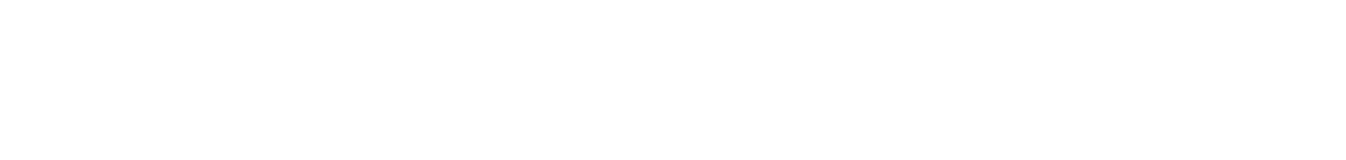
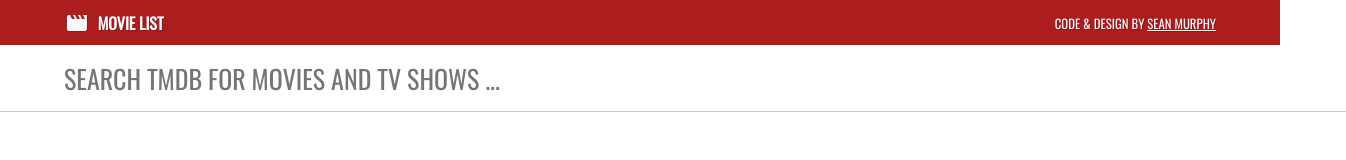
Before and after one commit to nazarja/movie-list, a website: page index.html in a window 1280 px wide. Shown: the whole page, 1346 px wide, since content can reach past the window. Drawn offline with nearby package versions, Linux system fonts and the light colour scheme; files that its build step writes are made by us from their sources.

Commit message:
Added topbar and search input

```diff
--- /dev/null
+++ b/app/js/src/search.js
@@ -0,0 +1,13 @@
+
+/*=========================================================
+    Add event listener to search input
+
+    Only call to the tmdb api after 4 characters to reduce
+    unnecessary api calls.
+=========================================================*/
+
+const searchInput = document.querySelector('#search-input');
+const searchResults = document.querySelector('#search-results');
+searchInput.addEventListener('input', () => {
+    const input = searchInput.value;
+});
--- /dev/null
+++ b/app/styles/css/styles.css
@@ -0,0 +1,72 @@
+/*
+==================================================================
+    GLOBAL / FONTS / VARIABLES
+==================================================================
+*/
+@import url("https://fonts.googleapis.com/css?family=Oswald|Roboto");
+/*
+==================================================================
+    GLOBAL / GENERAL
+==================================================================
+*/
+body {
+  margin: 0;
+  padding: 0; }
+
+a {
+  transition: 0.3s; }
+
+/*
+==================================================================
+    HEADER
+==================================================================
+*/
+header {
+  background-color: #ac1e1e; }
+  header * {
+    text-transform: uppercase;
+    font-family: 'Oswald', Arial, Helvetica, sans-serif; }
+  header #top-bar {
+    padding: 0 5%;
+    color: ghostwhite;
+    text-shadow: 1px 1px rgba(0, 0, 0, 0.2); }
+    header #top-bar h1 {
+      display: inline-block;
+      font-size: 1em; }
+    header #top-bar .movie-icon {
+      position: relative;
+      top: 5px;
+      padding: 0 5px 0 1px; }
+    header #top-bar .menu-btn {
+      float: right;
+      top: 0;
+      padding: 10px;
+      cursor: pointer; }
+      @media (min-width: 800px) {
+        header #top-bar .menu-btn {
+          display: none; } }
+    header #top-bar .menu-ref {
+      float: right;
+      top: 0;
+      padding-top: 14px;
+      font-size: 0.8em; }
+      header #top-bar .menu-ref a {
+        color: ghostwhite; }
+        header #top-bar .menu-ref a:hover {
+          color: #ccc; }
+      @media (max-width: 800px) {
+        header #top-bar .menu-ref {
+          display: none; } }
+  header #search {
+    background-color: ghostwhite;
+    box-sizing: border-box; }
+    header #search #search-input {
+      width: 100%;
+      height: 8vmin;
+      min-height: 50px;
+      padding-left: 5%;
+      border: none;
+      border-bottom: 1px solid #ccc;
+      font-size: 3.25vmin; }
+    header #search #search-results {
+      padding-left: 5%; }
--- /dev/null
+++ b/app/styles/sass/header.scss
@@ -0,0 +1,83 @@
+
+/*
+==================================================================
+    HEADER
+==================================================================
+*/
+
+header {
+    background-color: $red;
+
+    * {
+        text-transform: uppercase;
+        font-family: 'Oswald', Arial, Helvetica, sans-serif;
+    }
+
+    // TOPBAR
+    #top-bar {
+        padding: 0 5%;
+        color: $white;
+        text-shadow: $text-shadow;
+
+        h1 {
+            display: inline-block;
+            font-size: 1em;
+        }
+
+        .movie-icon {
+            position: relative;
+            top: 5px;
+            padding: 0 5px 0 1px;
+        }
+
+        .menu-btn {
+            float: right;
+            top: 0;
+            padding: 10px;
+            cursor: pointer;
+
+            @media (min-width: 800px) {
+                display: none;
+            }
+        }
+
+        .menu-ref {
+            float: right;
+            top: 0;
+            padding-top: 14px;
+            font-size: 0.8em;
+
+            a {
+                color: $white;
+                &:hover {
+                    color: $light-grey;
+                }
+            }
+
+            @media (max-width: 800px) {
+                display: none;
+            }
+        }
+    }
+
+    // SEARCH
+    #search {
+        background-color: $white;
+        box-sizing: border-box;
+
+        #search-input {
+            width: 100%;
+            height: 8vmin;
+            min-height: 50px;
+            padding-left: 5%;
+            border: none;
+            border-bottom: 1px solid $light-grey;
+            font-size: 3.25vmin;
+        }
+
+        #search-results {
+            padding-left: 5%;
+        }
+    }
+
+}
--- a/app/styles/sass/main.scss
+++ b/app/styles/sass/main.scss
@@ -0,0 +1,31 @@
+
+/*
+==================================================================
+    GLOBAL / FONTS / VARIABLES
+==================================================================
+*/
+
+@import url("https://fonts.googleapis.com/css?family=Oswald|Roboto");
+
+// Colors
+$red: rgb(172, 30, 30);
+$white: ghostwhite;
+$light-grey: #ccc;
+
+// Fonts
+$text-shadow: 1px 1px rgba(0,0,0,0.2);
+
+/*
+==================================================================
+    GLOBAL / GENERAL
+==================================================================
+*/
+
+body {
+  margin: 0;
+  padding: 0;
+}
+
+a {
+    transition: 0.3s;
+}
--- a/gulpfile.js
+++ b/gulpfile.js
@@ -29,6 +29,7 @@ const concat = require('gulp-concat');
 gulp.task('watch-sass', () => {
     gulp.src([
                 'app/styles/sass/main.scss',
+                'app/styles/sass/header.scss',
     ])
     .pipe(concat('styles.scss'))
     .pipe(sass().on('error', sass.logError))
@@ -43,6 +44,7 @@ gulp.task('watch-sass', () => {
 gulp.task('watch-js', () => {
     gulp.src([
                 'app/js/src/main.js',
+                'app/js/src/search.js',
     ])
     .pipe(concat('script.js'))
     .pipe(gulp.dest('app/js/dist'));
--- a/index.html
+++ b/index.html
@@ -5,12 +5,33 @@
     <meta name="viewport" content="width=device-width, initial-scale=1.0">
     <meta http-equiv="X-UA-Compatible" content="ie=edge">
     <meta name="description" content="Browse The Movie Database (TMDb) for Movies and TV Shows. Create your own Custom Lists. Download Fanart and View Movie Statistics.">
-    <title>Movie Array</title>
+    <title>Movie List | TMDb List Creator</title>
 
+    <!-- Material Design Icons -->
+    <link href="https://fonts.googleapis.com/icon?family=Material+Icons" rel="stylesheet">
     <!-- Custom CSS Stylesheets -->
     <link rel="stylesheet" href="app/styles/css/styles.css">
 </head>
 <body>
+
+    <!-- TopBar and Search -->
+    <header>
+        <!-- TopBar -->
+        <div id="top-bar">
+            <i class="material-icons movie-icon">movie</i>
+            <h1>Movie List</h1>
+            <span class="menu-ref">Code &amp; Design by <a href="http://seanmurphy.eu" target="_blank">Sean Murphy</a></span>
+            <i id="menu-btn" class="material-icons menu-btn">menu</i>
+        </div>
+
+        <!-- Search -->
+        <div id="search">
+            <!-- Search Input -->
+            <input id="search-input" type="text" placeholder="Search TMDb for Movies and TV Shows ..." autocomplete="off">
+            <!-- Search Results -->
+            <div id="search-results"></div>
+        </div>
+    </header>
 
 
     <!-- JavaScript -->
```
Also changed, not shown: app/js/dist/script.js (added).
